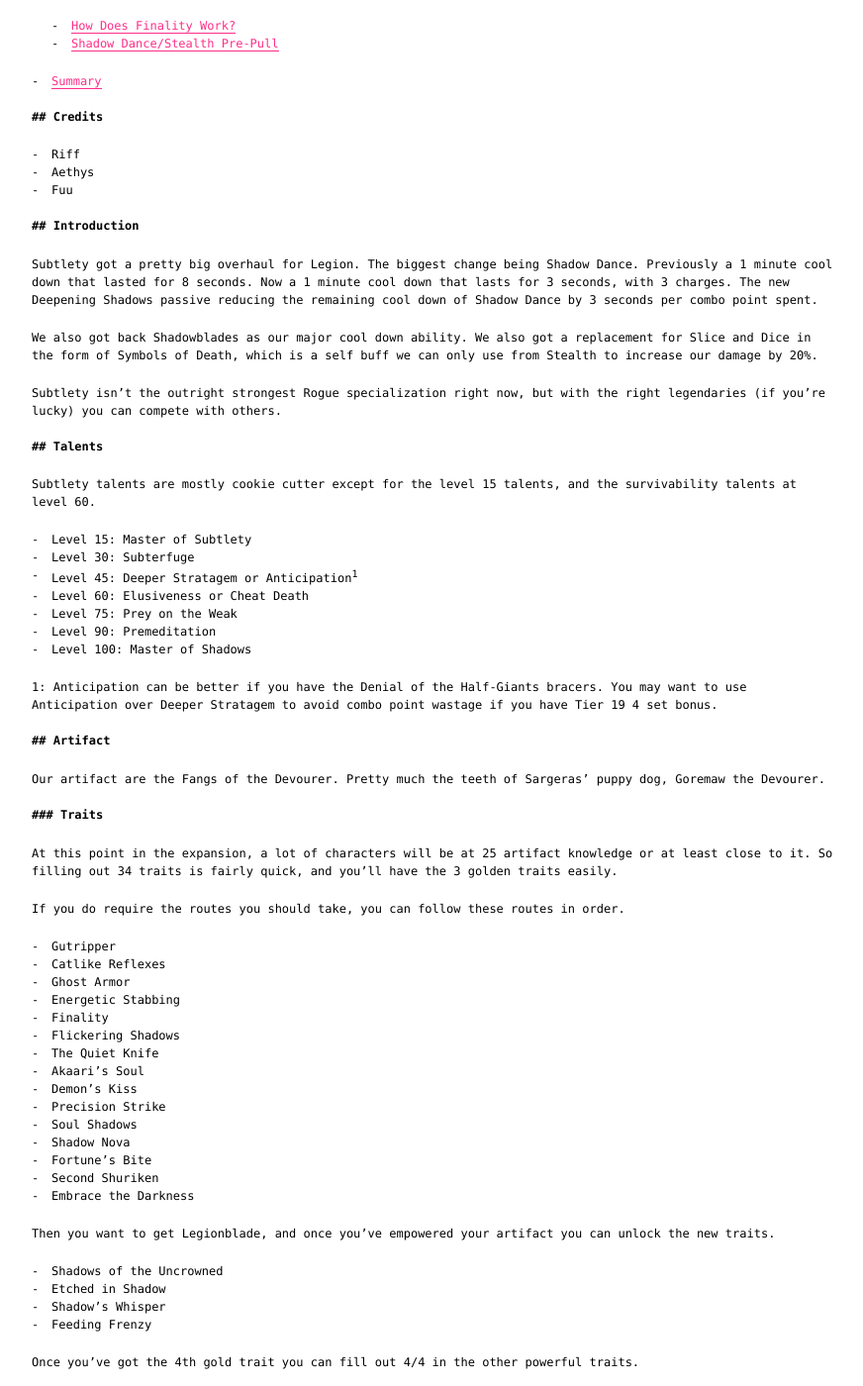
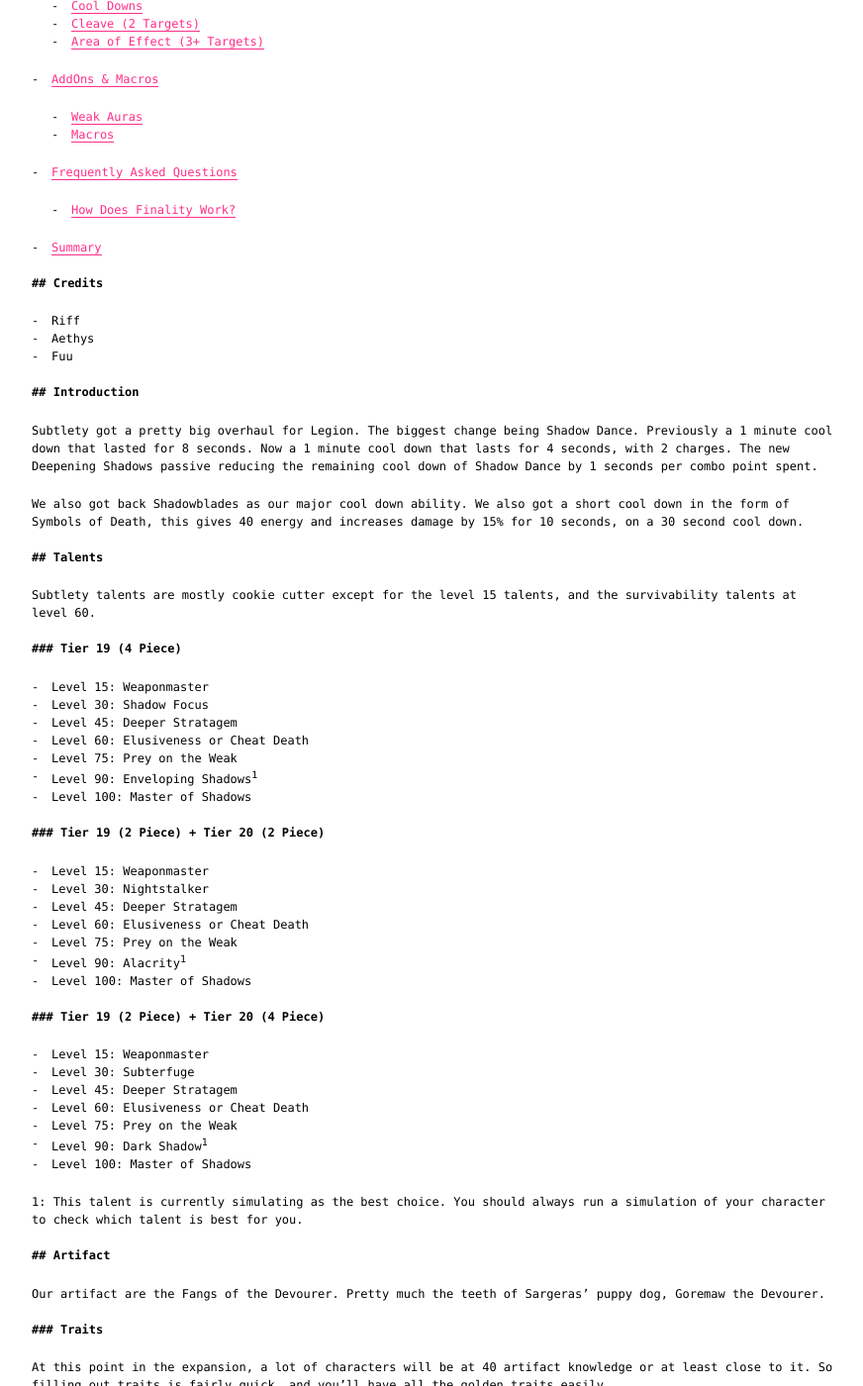
Before and after one commit to weakweak/riff.tf, a Jekyll site: the page built from _posts/2017-01-01-subtlety.md, in a window 1280 px wide and 1400 px high, scrolled down 665 px. Shown: the whole window at 99% size, without its empty margins (200-1072 px from the left). Built offline with Jekyll 4.4.1, drawn with Linux system fonts in a browser that asks for light colours; some of the changed text lies outside the part shown.

Commit message:
Update Subtlety Guide for 7.2.5 (#7)

```diff
--- a/_posts/2017-01-01-subtlety.md
+++ b/_posts/2017-01-01-subtlety.md
@@ -6,14 +6,16 @@
 
 # Guide to Subtlety Rogue
 
-Welcome to the guide for Subtlety Rogue in 7.2. If you're looking for a good
+Welcome to the guide for Subtlety Rogue in 7.2.5. If you're looking for a good
 introduction to playing Subtlety in Legion, you've come to the right place.
 
 I'll make a note of any changes to the guide and the date it was updated here if
 you want to come back in the future to check for changes.
 
-**Last updated: Tuesday 23rd May 2017 - Added details about the Shadow
-Dance/Stealth pre-pull**
+**Last updated: Updated for 7.2.5, rotation is a work in progress**
+
+Please note things are subject to change in the early days of patch 7.2.5 when
+things are discovered.
 
 <div id="toc"></div>
 
@@ -27,33 +29,51 @@
 
 Subtlety got a pretty big overhaul for Legion. The biggest change being Shadow
 Dance. Previously a 1 minute cool down that lasted for 8 seconds. Now a 1 minute
-cool down that lasts for 3 seconds, with 3 charges. The new Deepening Shadows
-passive reducing the remaining cool down of Shadow Dance by 3 seconds per combo
+cool down that lasts for 4 seconds, with 2 charges. The new Deepening Shadows
+passive reducing the remaining cool down of Shadow Dance by 1 seconds per combo
 point spent.
 
 We also got back Shadowblades as our major cool down ability. We also got a
-replacement for Slice and Dice in the form of Symbols of Death, which is a self
-buff we can only use from Stealth to increase our damage by 20%.
-
-Subtlety isn't the outright strongest Rogue specialization right now, but with
-the right legendaries (if you're lucky) you can compete with others.
+short cool down in the form of Symbols of Death, this gives 40 energy and
+increases damage by 15% for 10 seconds, on a 30 second cool down.
 
 ## Talents
 
 Subtlety talents are mostly cookie cutter except for the level 15 talents, and
 the survivability talents at level 60.
 
-- Level 15: Master of Subtlety
-- Level 30: Subterfuge
-- Level 45: Deeper Stratagem or Anticipation<sup>1</sup>
+### Tier 19 (4 Piece)
+
+- Level 15: Weaponmaster
+- Level 30: Shadow Focus
+- Level 45: Deeper Stratagem
 - Level 60: Elusiveness or Cheat Death
 - Level 75: Prey on the Weak
-- Level 90: Premeditation
+- Level 90: Enveloping Shadows<sup>1</sup>
 - Level 100: Master of Shadows
 
-1: Anticipation can be better if you have the Denial of the Half-Giants bracers.
-You may want to use Anticipation over Deeper Stratagem to avoid combo point
-wastage if you have Tier 19 4 set bonus.
+### Tier 19 (2 Piece) + Tier 20 (2 Piece)
+
+- Level 15: Weaponmaster
+- Level 30: Nightstalker
+- Level 45: Deeper Stratagem
+- Level 60: Elusiveness or Cheat Death
+- Level 75: Prey on the Weak
+- Level 90: Alacrity<sup>1</sup>
+- Level 100: Master of Shadows
+
+### Tier 19 (2 Piece) + Tier 20 (4 Piece)
+
+- Level 15: Weaponmaster
+- Level 30: Subterfuge
+- Level 45: Deeper Stratagem
+- Level 60: Elusiveness or Cheat Death
+- Level 75: Prey on the Weak
+- Level 90: Dark Shadow<sup>1</sup>
+- Level 100: Master of Shadows
+
+1: This talent is currently simulating as the best choice. You should always run
+a simulation of your character to check which talent is best for you.
 
 ## Artifact
 
@@ -62,9 +82,9 @@
 
 ### Traits
 
-At this point in the expansion, a lot of characters will be at 25 artifact
-knowledge or at least close to it. So filling out 34 traits is fairly quick, and
-you'll have the 3 golden traits easily.
+At this point in the expansion, a lot of characters will be at 40 artifact
+knowledge or at least close to it. So filling out traits is fairly quick, and
+you'll have all the golden traits easily.
 
 If you do require the routes you should take, you can follow these routes in
 order.
@@ -89,25 +109,29 @@
 can unlock the new traits.
 
 - Shadows of the Uncrowned
-- Etched in Shadow
+- Weak Point
 - Shadow's Whisper
 - Feeding Frenzy
 
 Once you've got the 4th gold trait you can fill out 4/4 in the other powerful
 traits.
 
-- Energetic Stabbing
 - Gutripper
 - Demon's Kiss
 - Precision Strike
-- Fortune's Bite
 - Soul Shadows
 - The Quiet Knife
+- Energetic Stabbing
+- Fortune's Bite
 
-Then 4/4 in the less useful traits
+Then 4/4 in the less useful traits.
 
 - Catlike Reflexes
 - Ghost Armor
+
+Then finally.
+
+- Concordance of the Legionfall
 
 ### Relics
 
@@ -145,10 +169,6 @@
 - Critical Strike
 - Haste
 
-Certain items may change which stats you will want. For example Mantle of the
-Master Assassin will make Critical Strike less important and Insignia of
-Ravenholdt will bring Versatility ahead of Mastery.
-
 **When in doubt, run a simulation for your character and the item(s) in
 question.**
 
@@ -163,10 +183,11 @@
 
 #### Legendaries
 
+- Denial of the Half-Giants
+- Insignia of Ravenholdt
 - Mantle of the Master Assassin
 - Shadow Satyr's Walk
-- Denial of the Half-Giants
-- Insignia of Ravenholdt
+- The First of the Dead
 - Cinidaria, the Symbiote
 - The Dreadlord's Deceit
 
@@ -174,93 +195,48 @@
 
 ### Pre-Pull
 
-- Before the pull timer, Symbols of Death
-- 5 seconds on the pull timer, Symbols of Death, and then come out of stealth
-- 1 second on the pull timer, use Shadow Dance, Stealth, and Potion
-  macro<sup>2</sup>
-
-2: See [macros](#macros) for the Shadow Dance, Stealth, and Potion macro. More
-details about this can be found in the [FAQ
-section](#frequently-asked-questions).
+- TODO
 
 ### Pull
 
-- Shadowblades
-- Shadowstrike
-- Shadowstrike
-- Nightblade
+- TODO
 
-### Priorities
+### At 5+ Combo Points
 
-- Symbols of Death, refresh with 10.5 seconds or less remaining
+- TODO
 
-#### At 5-6 Combo Points
+### Builders Outside of Shadow Dance
 
-- Nightblade, refresh with 5.4 seconds remaining at 6 combo points, or 4.7
-  seconds remaining at 5 combo points<sup>3</sup>
-- Eviscerate
+- TODO
 
-3: You do not want to overwrite a Finality empowered Nightblade until it
-has expired. The time remaining for refreshing is also increased with Tier 19 2
-set bonus.
+### Builders During Shadow Dance
 
-#### During Shadow Dance
+- TODO
 
-- Shadowstrike
-- Shuriken Storm, if there are >= 3 targets
+### Stealth and Shadow Dance Priorities
 
-#### Outside Shadow Dance
-
-- Backstab, if you're about to cap on energy
-- Shuriken Storm, if there are >= 3 targets
+- TODO
 
 ### Cool Downs
 
-- Goremaw's Bite, if you're not in Shadow Dance or Stealth, you won't cap on
-  combo points, and you have <= 50 energy
-- Shadowblades, if you're not in Shadow Dance or Stealth
+- Symbols of Death
+- Goremaw's Bite
+- Shadowblades
 
-### Stealth and Shadow Dance Priorities
+### Cleave (2 Targets)
 
-If you want to abuse Flickering Shadows, you can use Sprint to Vanish if you are
-safe from taking damage. This is definitely recommended if you have the Mantle
-of the Master Assassin.
+- TODO
 
-- If >= 1.5 seconds until capping energy
-- If < 1.45 charges of Shadow Dance
-- If Vanish is on cool down
+### Area of Effect (3+ Targets)
 
-It's recommended to use this macro to Sprint.
-
-    #showtooltip
-    /stopattack
-    /cast Sprint
-
-You should enter Stealth or Shadow Dance:
-
-- If >= 60 energy
-- If >= 5 targets
-- If Vanish is on cool down and <= 1 charges of Shadow Dance
-- If target will die in ~30 seconds or less
-
-Abilities:
-
-- Shadow Dance, if you have >= 2.45 charges
-- Vanish
-- Shadow Dance, if you have >= 2 charges, and <= 1 combo point
-- Shadow Dance, if you have <= 1 combo point
-
-### Cleave
-
-- Nightblade, if the target will live long enough
-- Eviscerate, the priority target
+- TODO
 
 ## AddOns &amp; Macros
 
-There isn't really any hard requirements for AddOns you should use. You should
-look into using Weak Auras and/or an energy bar AddOn. I do not share the AddOns
-that I specifically wrote myself for Subtlety Rogue as I get inundated with
-people asking to add their feature, or fix a bug that doesn't affect me.
+There aren't any hard requirements for AddOns you should use. You should look
+into using Weak Auras and/or an energy bar AddOn. I do not share the AddOns that
+I specifically wrote myself for Subtlety Rogue as I get inundated with people
+asking to add their feature, or fix a bugs that don't affect me.
 
 ### Weak Auras
 
@@ -273,9 +249,11 @@
 - Shadow Dance [https://wago.io/V1QewusUG](https://wago.io/V1QewusUG)
 
 Buffs/Debuffs includes pandemic highlighting for Nightblade and Symbols of
-Death.
+Death. Nightblade (DB) tracks which have been empowered by Finality, and can be
+used to show that on Nightblade auras.
 
 - Buffs/Debuffs [https://wago.io/VynJONTvZ](https://wago.io/VynJONTvZ)
+- Nightblade (DB) [https://wago.io/V1v7_zrzQ](https://wago.io/V1v7_zrzQ)
 
 Finality includes the percentage empowerment.
 
@@ -298,30 +276,7 @@
     /cast Shadow Dance
     /cast Shuriken Storm
 
-Shadow Dance &rarr; Symbols of Death &rarr; Shadowstrike
-
-    #showtooltip
-    /cast Shadow Dance
-    /cast Symbols of Death
-    /cast Shadowstrike
-
-Shadow Dance &rarr; Symbols of Death &rarr; Shuriken Storm
-
-    #showtooltip
-    /cast Shadow Dance
-    /cast Symbols of Death
-    /cast Shuriken Storm
-
 You can also create copies that use `/cast Vanish` instead of Shadow Dance.
-
-Shadow Dance &rarr; Stealth &rarr; Potion
-
-    #showtooltip
-    /cast Shadow Dance
-    /cast Stealth
-    /use Potion of Prolonged Power
-
-You can replace `Potion of Prolonged Power` with your potion of choice.
 
 ## Frequently Asked Questions
 
@@ -339,18 +294,6 @@
 talented into Deeper Stratagem and finish with 6 combo points you would generate
 a 24% increased damage buff.
 
-### Shadow Dance/Stealth Pre-Pull
-
-There is a "bug"/"feature" where Stealth gets "protected" by Shadow Dance. This
-means you can use Shadow Dance to delay Subterfuge from starting. The advantage
-of this pre-pull is that you're able to start the encounter with Shadow Dance
-up, which results in no loss of cool down reduction.
-
-Due to recent changes you need to cast Shadow Dance before Stealth to abuse this
-during a pull. You must keep in mind that you cannot cast Stealth if you are in
-combat. So you have to make sure you use it prior to the actual pull. You need
-to be **out of stealth** before using the macro.
-
 ## Summary
 
 This guide is written to help those who want to start playing Subtlety Rogue or
```
